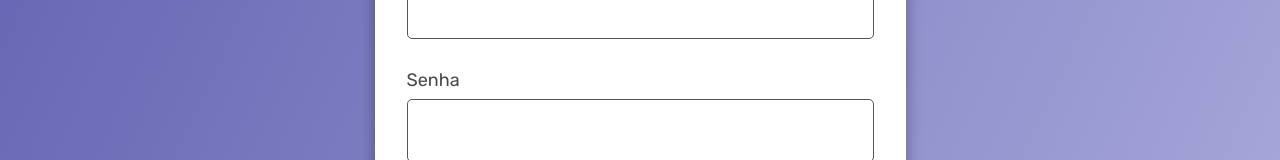
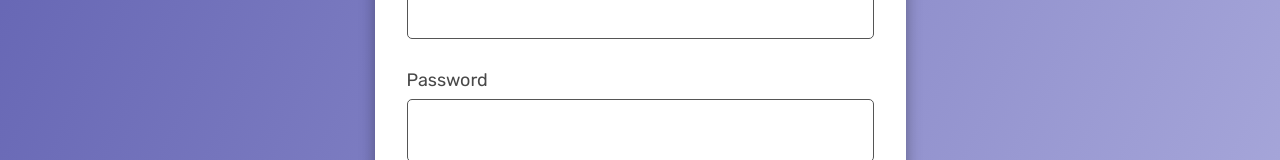
Before and after one commit to devRafaCoelho/register-login-logout, a React (Vite) app in the folder frontend/: page / in a window 1280 px wide. Shown: the part 307-467 px from the top of the page. Built offline with nearby package versions, Linux system fonts and the light colour scheme.

Commit message:
translated into english

```diff
--- a/frontend/src/main.jsx
+++ b/frontend/src/main.jsx
@@ -1,13 +1,13 @@
 import React from 'react';
 import ReactDOM from 'react-dom/client';
 import { BrowserRouter } from 'react-router-dom';
-import RotasPrincipais from './routes';
+import MainRoutes from './routes';
 import GlobalStyles from "./styles/GlobalStyles";
 
 ReactDOM.createRoot(document.getElementById('root')).render(
   <React.StrictMode>
     <BrowserRouter>
-      <RotasPrincipais />
+      <MainRoutes />
       <GlobalStyles />
     </BrowserRouter>
   </React.StrictMode>
--- a/frontend/src/pages/LogIn/index.jsx
+++ b/frontend/src/pages/LogIn/index.jsx
@@ -12,7 +12,7 @@ import { getItem, setItem } from '../../utils/storage';
 export default function LogInPage() {
     const schema = yup.object().shape({
         email: yup.string().email().required("Por favor, informe seu email!"),
-        senha: yup.string().min(4).max(10).required("Por favor, informe sua senha!"),
+        password: yup.string().min(4).max(10).required("Por favor, informe sua password!"),
     });
 
     const { register, handleSubmit, formState: { errors } } = useForm({
@@ -25,19 +25,19 @@ export default function LogInPage() {
         try {
             const response = await api.post('/', {
                 email: data.email,
-                senha: data.senha
+                password: data.password
             })
             console.log(response.data);
 
             const { token } = response.data;
             setItem('token', token);
 
-            const { nome, email } = response.data.usuario;
-            setItem('nome', nome);
+            const { name, email } = response.data.user;
+            setItem('name', name);
             setItem('email', email);
             navigate('/home');
         } catch (error) {
-            console.log(error.response.data);
+            console.log(error.response);
         }
     }
 
@@ -57,7 +57,6 @@ export default function LogInPage() {
                 <label htmlFor="email">E-mail</label>
                 <input
                     name="email"
-                    content="E-mail"
                     type="email"
                     placeholder={errors.email?.message}
                     {...register("email")}
@@ -65,20 +64,19 @@ export default function LogInPage() {
             </InputContainer>
 
             <InputContainer>
-                <label htmlFor="senha">Senha</label>
+                <label htmlFor="password">Password</label>
                 <input
-                    name="senha"
-                    content="Senha"
+                    name="password"
                     type="password"
-                    placeholder={errors.senha?.message}
-                    {...register("senha")}
+                    placeholder={errors.password?.message}
+                    {...register("password")}
                 />
             </InputContainer>
 
             <Button content="LogIn" />
 
             <p>
-                Ainda não tem conta? <Link to='/cadastro'>Cadastre-se!</Link>
+                Ainda não tem conta? <Link to='/register'>Cadastre-se!</Link>
             </p>
         </Form>
     );
--- a/frontend/src/routes.jsx
+++ b/frontend/src/routes.jsx
@@ -12,12 +12,12 @@ function RotasProtegidas({ redirectTo }) {
     return isAuth ? <Outlet /> : <Navigate to={redirectTo} />;
 }
 
-export default function RotasPrincipais() {
+export default function MainRoutes() {
     return (
         <ThemeProvider theme={theme}>
             <Routes>
                 <Route path="/" element={<LogInPage />} />
-                <Route path="/cadastro" element={<RegisterPage />} />
+                <Route path="/register" element={<RegisterPage />} />
                 <Route element={<RotasProtegidas redirectTo="/" />}>
                     <Route path="/home" element={<HomePage />} />
                 </Route>
```
